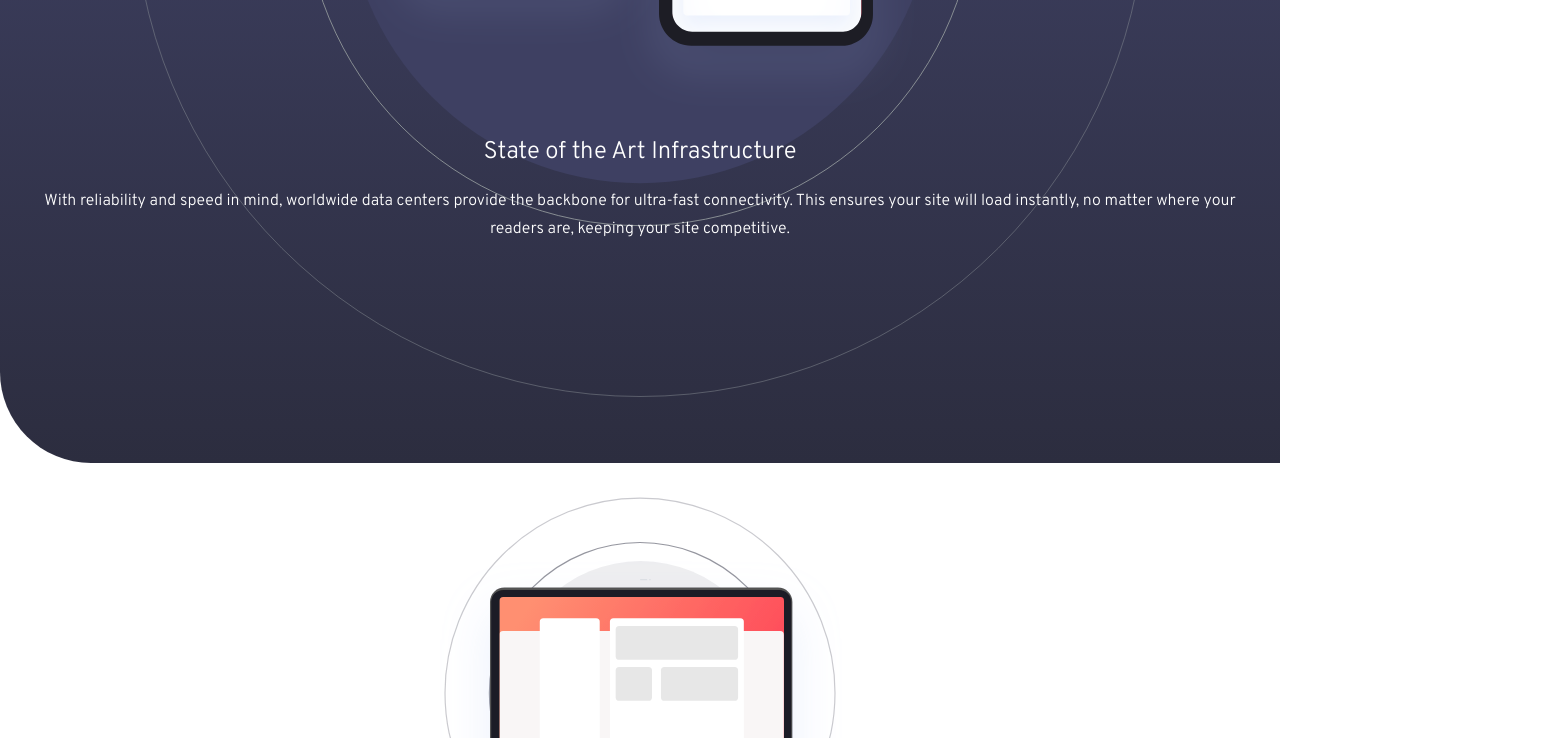
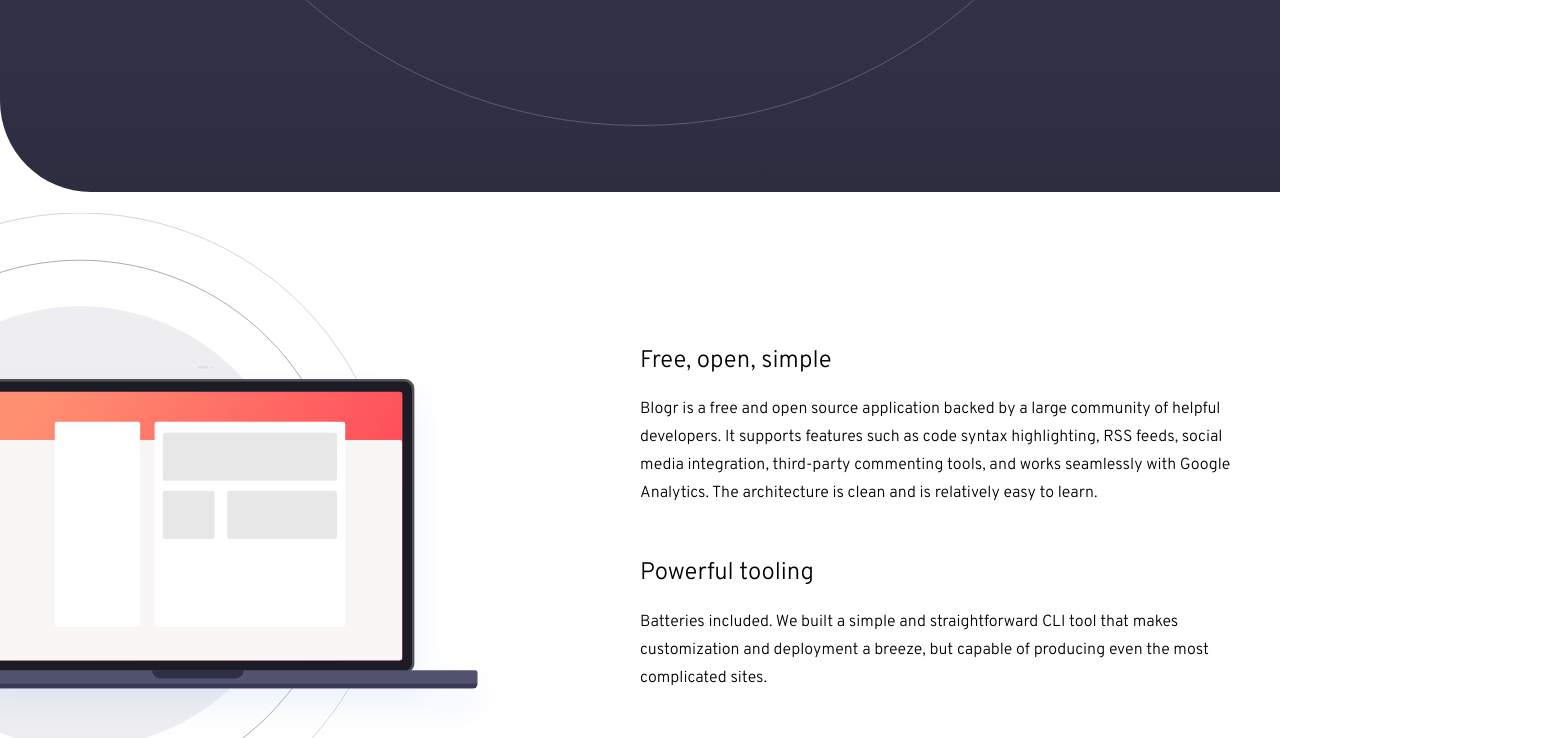
Before and after one commit to williamowen65/blogr--demo-work, a website: page index.html in a window 1280 px wide. Shown: the part 2062-2800 px from the top of the page, 1546 px wide, since content can reach past the window. Drawn offline with nearby package versions, Linux system fonts and the light colour scheme.

Commit message:
got two section web friendly

```diff
--- a/index.html
+++ b/index.html
@@ -41,10 +41,11 @@
     </div>
 
     <section class="container one">
-        <h2>Designed for the future</h2>
-        <div>
+        <h2 class="main">Designed for the future</h2>
+        <div class="section-layout">
             <div class="img-scale">
-                <img src="./assets/illustration-editor-mobile.svg" alt="#">
+                <img mobile src="./assets/illustration-editor-mobile.svg" alt="#">
+                <img desktop src="./assets/illustration-editor-desktop.svg" alt="#">
             </div>
             <div class="multi-container">
                 <div>
@@ -86,17 +87,21 @@
         </div>
     </section>
 
-    <section class="container">
+    <section class="container three">
+        <div class="section-layout reverse">
+
             <div class="img-scale">
 
-            <img src="./assets/illustration-laptop-mobile.svg" alt="#">
+                <img mobile src="./assets/illustration-laptop-mobile.svg" alt="#">
+                <img desktop src="./assets/illustration-laptop-desktop.svg" alt="#">
             </div>
             <div class="multi-container">
                 <div>
                     <h2>Free, open, simple</h2>
                     <p>Blogr is a free and open source application backed by a large community of helpful developers. It
                         supports features such
-                    as code syntax highlighting, RSS feeds, social media integration, third-party commenting tools, and
+                        as code syntax highlighting, RSS feeds, social media integration, third-party commenting tools,
+                        and
                         works seamlessly
                         with Google Analytics. The architecture is clean and is relatively easy to learn.</p>
                 </div>
@@ -105,6 +110,7 @@
                     <p>Batteries included. We built a simple and straightforward CLI tool that makes customization and
                         deployment a breeze, but
                         capable of producing even the most complicated sites.</p>
+                </div>
             </div>
         </div>
     </section>
--- a/styles/index.scss
+++ b/styles/index.scss
@@ -1,5 +1,11 @@
+$nav: 740;
+
 $desktop: "screen and (min-width: 380px)";
-$nav-limit: "screen and (min-width: 740px)";
+$nav-limit: "screen and (min-width: #{$nav}px)";
+$shared-section-limit: "screen and (min-width: #{$nav + 300}px)";
+// $shared-section-limit-plus: "screen and (min-width: #{$nav - 500}px)";
+
+$largest: "screen and (min-width: 1040px)";
 
 $light-font: white;
 $dark-font: #24242c;
@@ -13,12 +19,20 @@ $ff: Overpass;
 @import url("https://fonts.googleapis.com/css2?family=Overpass:wght@300;600&family=Ubuntu:wght@400;500;700&display=swap");
 
 body {
+    // Not ideal to use overflow hidden here... I'd rather find out the root cause.. its the images..
+    overflow-x: hidden;
     h1,
     h2 {
         font-family: $ff;
         font-weight: lighter;
     }
     text-align: center;
+    @media #{$shared-section-limit} {
+        h2:not(.main),
+        p:not(.hero p) {
+            text-align: left;
+        }
+    }
     p {
         line-height: $lh;
         font-family: $ff;
@@ -40,9 +54,24 @@ body {
     padding: 0 $pd;
     max-width: 1200px;
     margin: 0 auto;
-    .multi-container {
-        div {
-            margin-bottom: 53px;
+    .section-layout {
+        @media #{$shared-section-limit} {
+            display: flex;
+            flex-direction: row-reverse;
+            &.reverse {
+                flex-direction: row;
+                height: 86vh;
+                align-items: center;
+            }
+            justify-content: space-between;
+        }
+        .multi-container {
+            @media #{$shared-section-limit} {
+                flex-basis: 50%;
+            }
+            div {
+                margin-bottom: 53px;
+            }
         }
     }
 }
@@ -67,6 +96,26 @@ body {
             color: white;
             border: 1px solid transparent;
         }
+    }
+}
+
+@mixin image-space($isReverse: false) {
+    &[desktop] {
+        display: none;
+    }
+    @media #{$shared-section-limit} {
+        &[desktop] {
+            display: initial;
+        }
+        &[mobile] {
+            display: none;
+        }
+        transform: translate(-572px, -274px) scale(0.8);
+        @if ($isReverse) {
+            transform: translate(-416px, -452px) scale(0.8);
+        }
+        padding-left: 50px;
+        position: absolute;
     }
 }
 
@@ -105,7 +154,7 @@ body {
         align-items: center;
         justify-content: space-between;
 
-        @media #{$nav-limit} {
+        @media #{$shared-section-limit} {
             justify-content: flex-start;
         }
         nav {
@@ -153,7 +202,7 @@ body {
         }
         .hamburger {
             cursor: pointer;
-            @media #{$nav-limit} {
+            @media #{$shared-section-limit} {
                 display: none;
             }
         }
@@ -172,9 +221,18 @@ section {
 
     &.one {
         img {
+            @include image-space();
+        }
+    }
+    &.three {
+        img {
+            @include image-space(true);
         }
     }
     &.state-of-art {
+        h2 {
+            font-size: 30px;
+        }
         color: $light-font;
         height: 90vh;
         margin-top: 165px;
@@ -187,8 +245,6 @@ section {
         border-bottom-left-radius: $br;
         border-top-right-radius: $br;
         .img-container {
-            img {
-            }
             transform: translate(-50%, -37%);
             position: absolute;
             margin: 0 auto;
```
Also changed, not shown: styles.css. Lines whose indentation alone changed are shown as unchanged.
